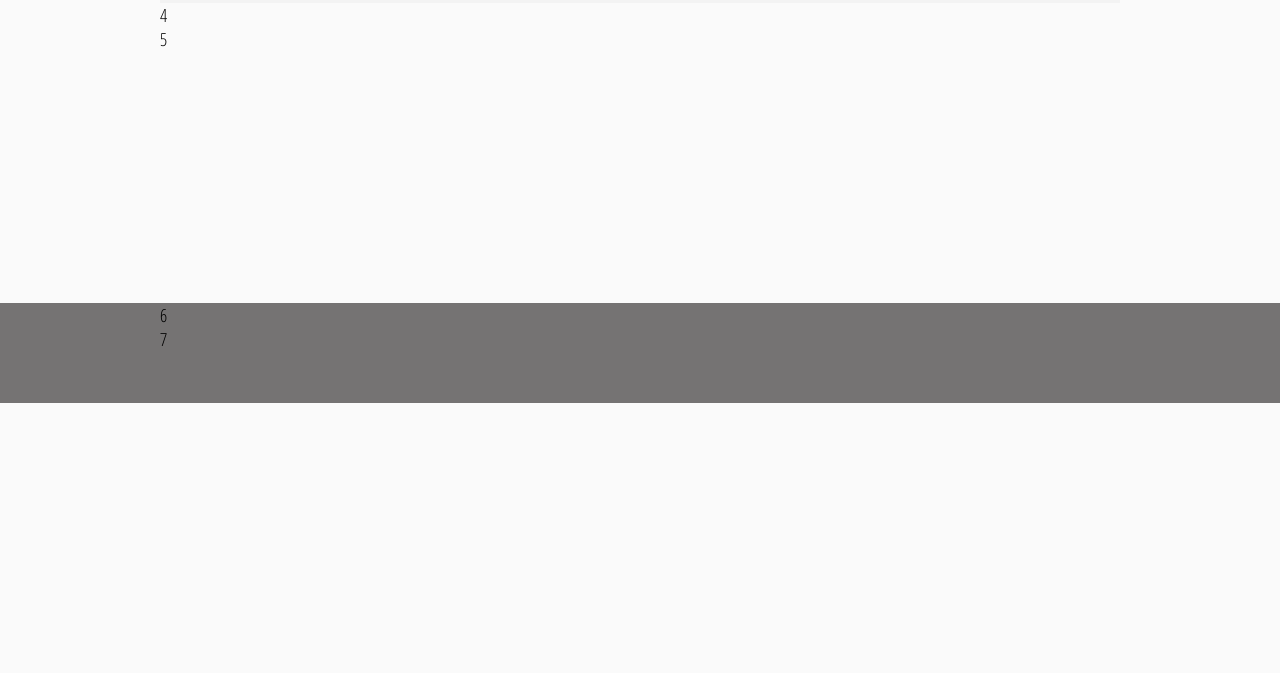
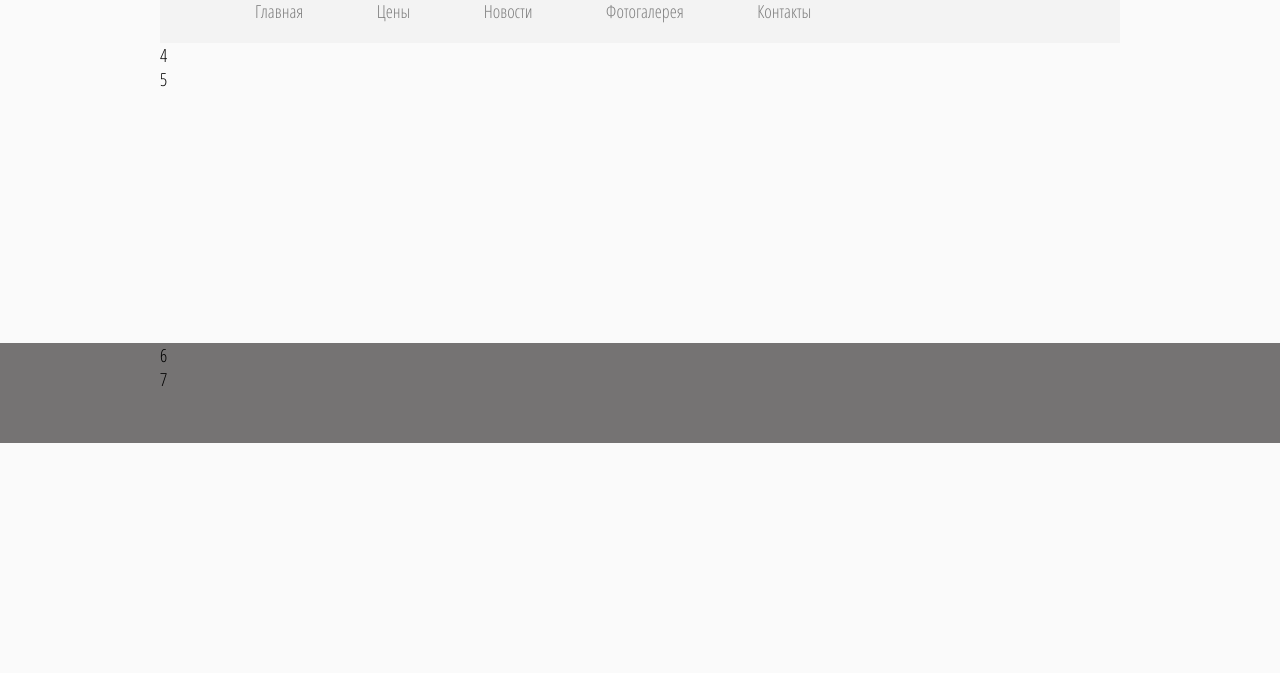
Before and after one commit to valeriykorsunov/page-proofs-lisson, a plain HTML site: page index.html in a window 1280 px wide. Shown: the part 127-800 px from the top of the page. Drawn offline with Linux system fonts and the light colour scheme.

Commit message:
6 урок - верска меню

```diff
--- a/index.html
+++ b/index.html
@@ -15,7 +15,15 @@
 			<div class="call-order"><a href="#">Закажи звонок</a></div>
 		</div>
 	</div>
-	<div id="top_menu">3</div>
+	<div id="top_menu">
+		<ul>
+			<li><a href="#">Главная</a></li>
+			<li><a href="#">Цены</a></li>
+			<li><a href="#">Новости</a></li>
+			<li><a href="#">Фотогалерея</a></li>
+			<li><a href="#">Контакты</a></li>
+		</ul>
+	</div>
 	<div id="middle">
 		<div class="left_side">4</div>
 		<div class="main">5</div>
--- a/style.css
+++ b/style.css
@@ -7,7 +7,16 @@ html, body{background: #fafafa; padding: 0; margin: 0; font-family: 'Open Sans C
 		#header .contacts a {color: #7e7e7e; text-decoration: none; font-weight: bold;}
 		#header .contacts .phone {font-size: 44px;}
 		#header .contacts .call-order {font-size: 25px;}
+
 #top_menu {width: 960px; background: #f3f3f3; margin: 0 auto; clear: both;}
+#top_menu ul {margin: 0 20px;}
+#top_menu ul li {display: inline-block;}
+#top_menu ul li a {display: inline-block; color: #7e7e7e; text-decoration: none; padding: 20px 35px;}
+#top_menu ul li a:hover {
+	background: #28c5e6;
+	color: white;
+}
+
 #middle {width: 960px; margin: 0 auto; min-height: 300px;}
 #footer {background: #757373;}
 #footer .inner {width: 960px; margin: 0 auto; min-height: 100px;}
```
